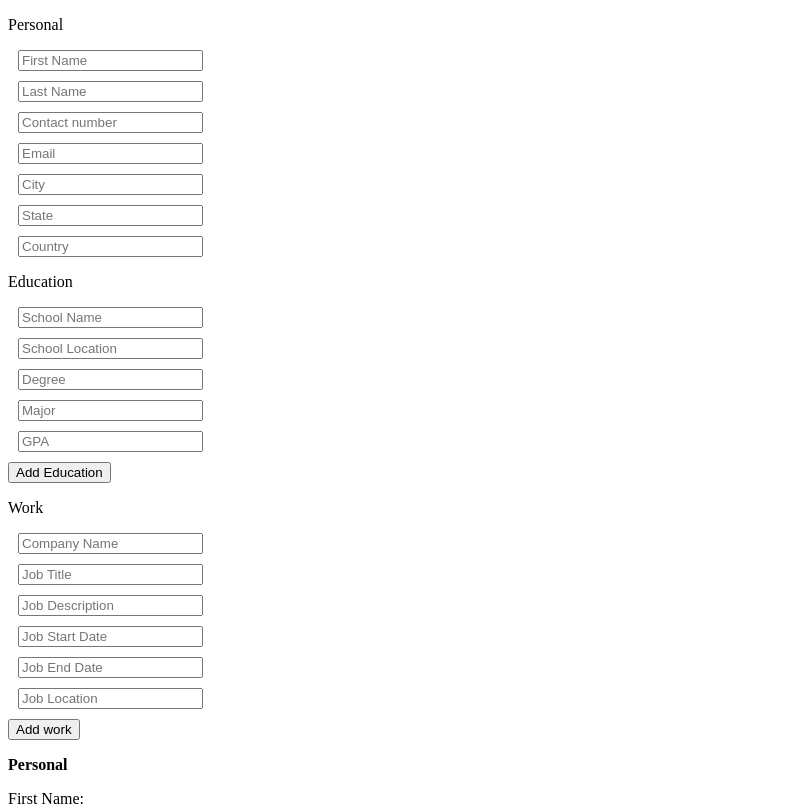
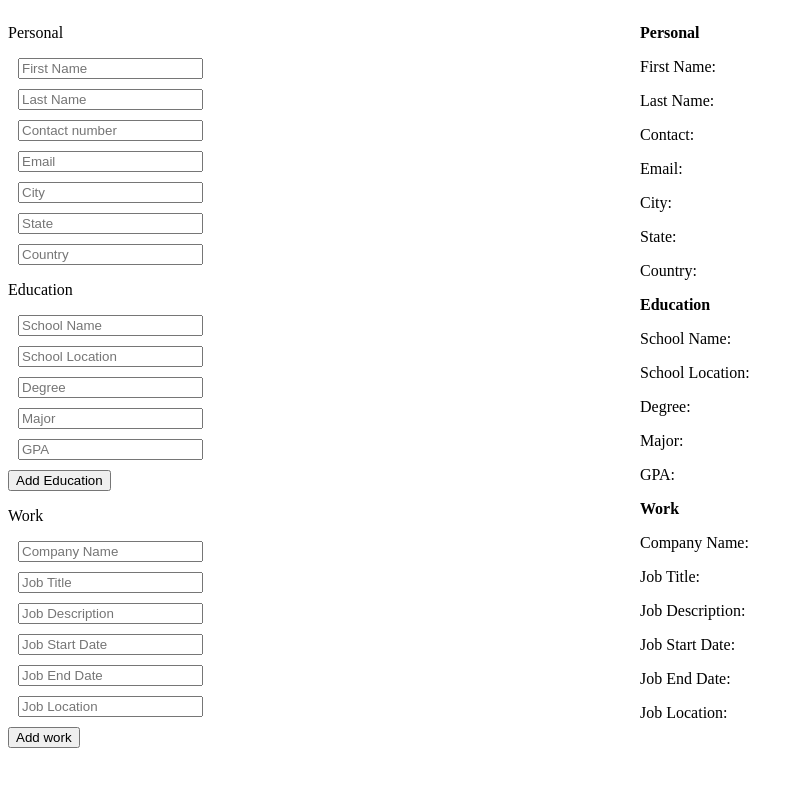
Before and after one commit to shoebham/CV-application, a React (Create React App) app: page / in a window 1280 px wide. Shown: the top 806 px of the page, without its empty margins (0-803 px from the left). Built offline with nearby package versions, Linux system fonts and the light colour scheme.

Commit message:
Fix input issue

```diff
--- a/public/style.css
+++ b/public/style.css
@@ -2,3 +2,17 @@ input{
     display: block;
     margin:10px;
 }
+
+.main{
+    display: flex;
+    flex-direction: row;
+    flex-wrap: nowrap;
+    align-items: baseline;
+    align-content: center;
+    justify-content: center;
+}
+
+.item{
+    flex-basis: 100%;
+
+}
--- a/src/App.js
+++ b/src/App.js
@@ -43,10 +43,10 @@ class App extends Component{
   handleChange=(typeOfDetail,id)=>{
     return (e)=>{
       const {name,value}=e.target;
+      console.log("name",id)
       this.setState({
         [typeOfDetail]:this.state[typeOfDetail].map(detail=>{
           if(detail.id===id){
-
             detail= {...detail, [name]:value}
           }
           return detail
@@ -92,9 +92,9 @@ class App extends Component{
   }
   render(){
     return (
-      <div>
+      <div className="main">
         <CVInput handleChange={this.handleChange} state={this.state} handleAdd={this.handleAdd}/>
-        <CVPreview state={this.state}/>
+        <CVPreview  state={this.state} />
       </div>
     )
   }
--- a/src/components/Inputs/CVInput.js
+++ b/src/components/Inputs/CVInput.js
@@ -8,8 +8,9 @@ class CVInput extends Component{
     render(){
         const {handleChange,state,handleAdd} = this.props;
         return (
-            <div>
-            <PersonalInput handleChange = {handleChange}/>
+            <div className="CVInput item">
+            <PersonalInput id={state.PersonalDetails[0].id} handleChange={handleChange} state={state}/>
+
             {
                 state.EducationDetails.map((education,index)=>{
                     return <EducationInput key={index} handleChange = {handleChange} index={index} id={education.id}/>
--- a/src/components/Preview/CVPreview.js
+++ b/src/components/Preview/CVPreview.js
@@ -8,7 +8,7 @@ class CVPreview extends Component{
     render(){
         const {state}= this.props
         return (
-            <div>
+            <div className="CVPreview item">
             <PersonalPreview PersonalDetails = {state.PersonalDetails}/>
             <EducationPreview EducationDetails = {state.EducationDetails}/>
             <WorkPreview WorkDetails = {state.WorkDetails}/>
```
